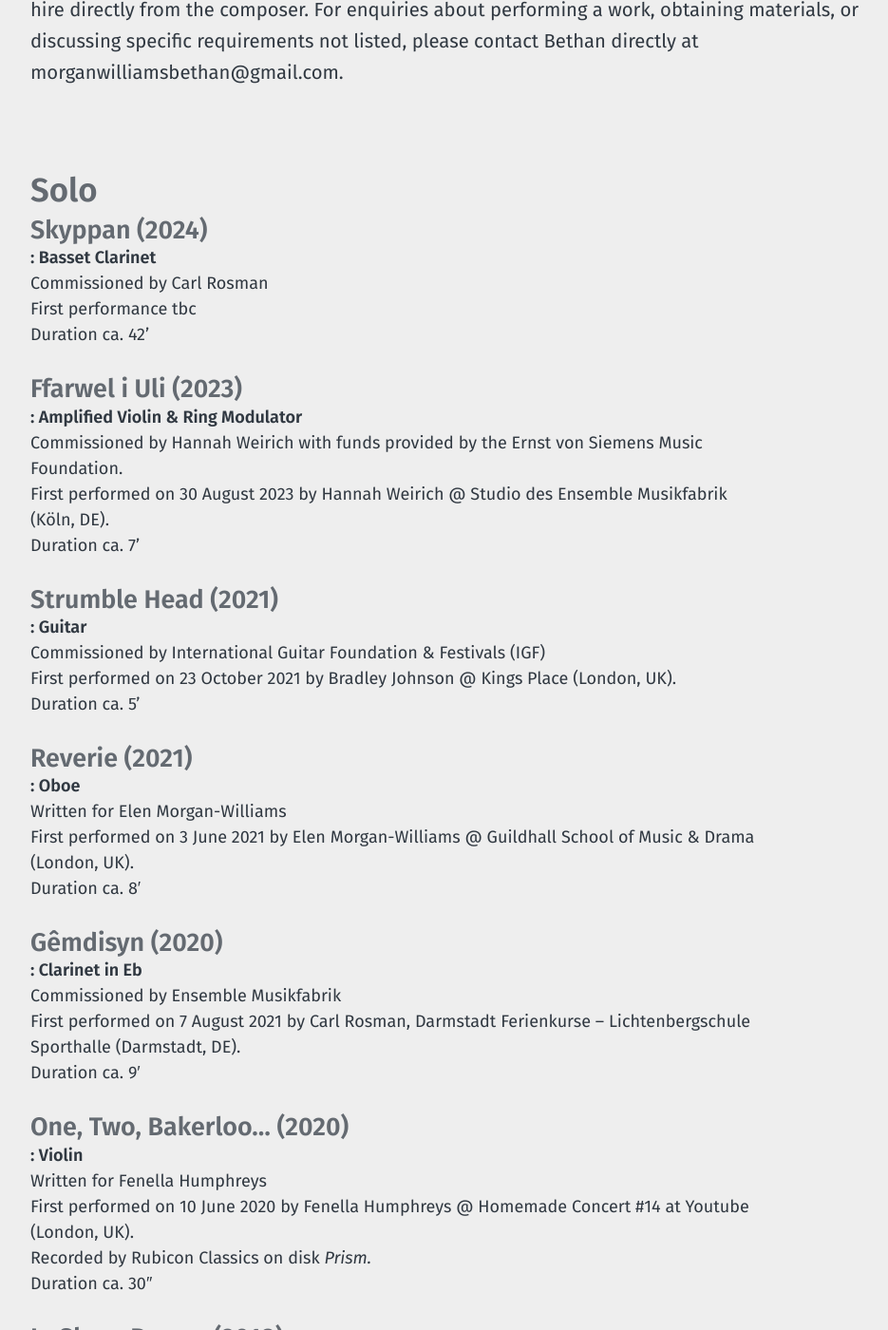
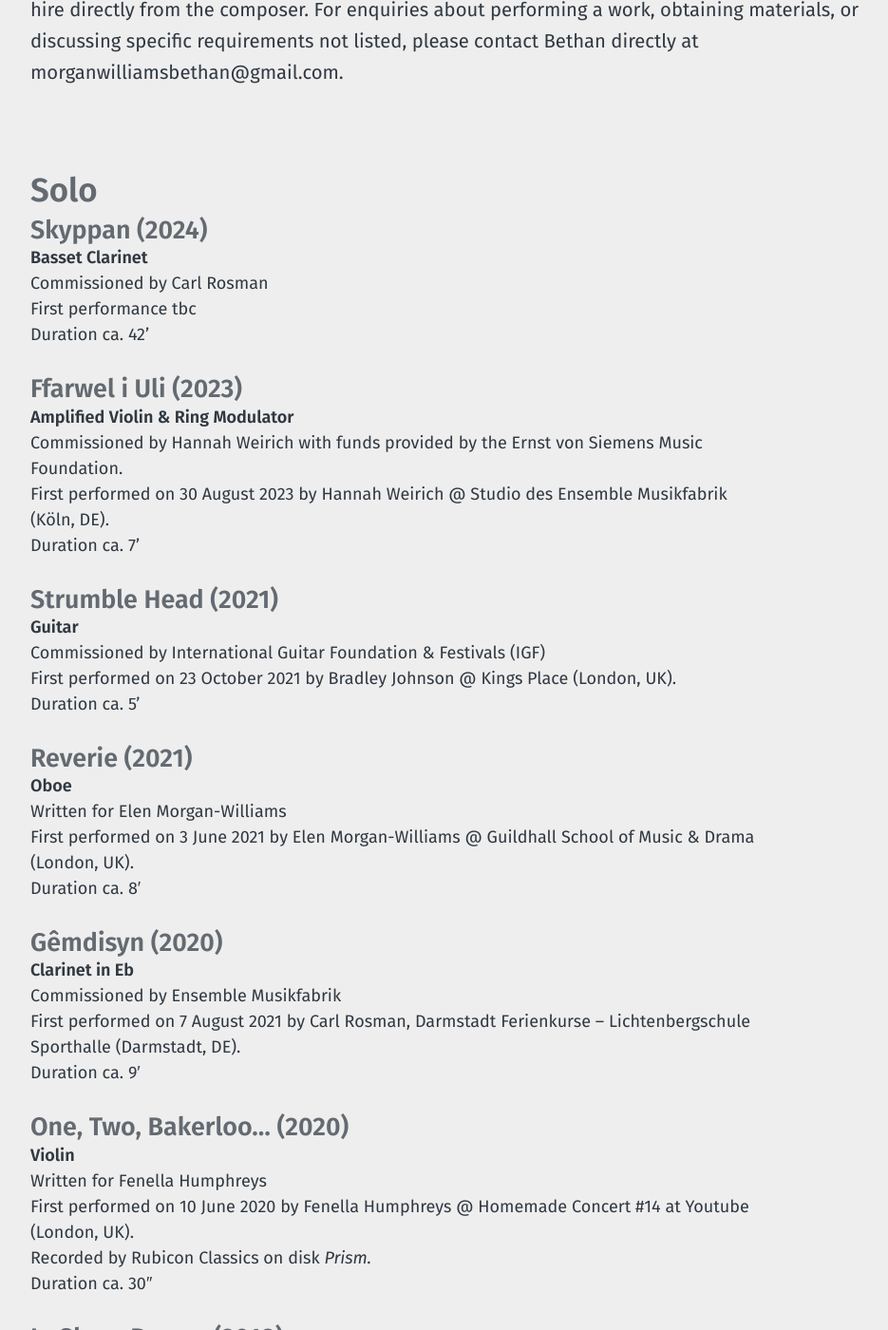
Before and after one commit to morganwilliamsb/website, a Jekyll site: the page built from works.md, in a window 1280 px wide and 1400 px high, scrolled down 306 px. Shown: the whole window at 95% size, without its empty margins (40-975 px from the left). Built offline with Jekyll 4.4.1, drawn with Linux system fonts in a browser that asks for light colours; some of the changed text lies outside the part shown.

Commit message:
Update works.md
removed : before instrumentation

```diff
--- a/works.md
+++ b/works.md
@@ -7,239 +7,239 @@ introduction: Here you will find a complete list of Bethan’s works, all of whi
 ## Solo
 
 ### Skyppan (2024)
-: **Basset Clarinet**
+**Basset Clarinet**
 : Commissioned by Carl Rosman
 : First performance tbc
 : Duration ca. 42’
 
 ### Ffarwel i Uli (2023)
-: **Amplified Violin & Ring Modulator**
+**Amplified Violin & Ring Modulator**
 : Commissioned by Hannah Weirich with funds provided by the Ernst von Siemens Music Foundation.
 : First performed on 30 August 2023 by Hannah Weirich @ Studio des Ensemble Musikfabrik (Köln, DE).
 : Duration ca. 7’
 
 ### Strumble Head (2021)
-: **Guitar**
+**Guitar**
 : Commissioned by International Guitar Foundation & Festivals (IGF)
 : First performed on 23 October 2021 by Bradley Johnson @ Kings Place (London, UK).
 : Duration ca. 5’
 
 ### Reverie (2021)
-: **Oboe**
+**Oboe**
 : Written for Elen Morgan-Williams
 : First performed on 3 June 2021 by Elen Morgan-Williams @ Guildhall School of Music & Drama (London, UK).
 : Duration ca. 8′
 
 ### Gêmdisyn (2020)
-: **Clarinet in Eb**
+**Clarinet in Eb**
 : Commissioned by Ensemble Musikfabrik
 : First performed on 7 August 2021 by Carl Rosman, Darmstadt Ferienkurse – Lichtenbergschule Sporthalle (Darmstadt, DE).
 : Duration ca. 9′
 
 ### One, Two, Bakerloo… (2020)
-: **Violin**
+**Violin**
 : Written for Fenella Humphreys
 : First performed on 10 June 2020 by Fenella Humphreys @ Homemade Concert #14 at Youtube (London, UK).
 : Recorded by Rubicon Classics on disk _Prism._
 : Duration ca. 30″
 
 ### In Sleep Braces (2018)
-: **Organ**
+**Organ**
 : Written for Giovanni Michelini
 : First performed on 23 July 2018 by Giovanni Michelini @ International Organ Festival Haarlem at St. Bavo’s Church (Haarlem, NL).
 : Duration ca. 5’20”
 
 ## A Ribbon At A Time (2018)
-: **Bassoon**
+**Bassoon**
 : Written for Georgie Powell
 : First performed on 30 July 2018 by Georgie Powell @ Darmstadt Ferienkurse (DE).
 : Duration ca. 3’
 
 ### Oceans (2013)
-: **Fixed Tape**
+**Fixed Tape**
 : Written for Bethan Morgan-Williams
 : First performed on 12 December 2013 by Bethan Morgan-Williams @ Crystal House (Manchester, UK).
 : Duration ca. 8’
 
 ### A Thornbush In My Strength (2013)
-: **Percussion**
+**Percussion**
 : First performed on 30 October 2013 by Delia Stevens (House of Bedlam) @ Royal Northern College of Music (Manchester, UK). Instrumentation: saron, snare drum, splash cymbal.
 : Duration ca. 3’30”
 
 ### Minstrels On Their Way Home (A Tribute to Debussy) (2013)
-: **Piano**
+**Piano**
 : First performed on 8 May 2012 by Leanne Cody @ Bridgewater Hall (Manchester, UK).
 : Duration ca. 3’30″
 
 ### The Turaco (2005)
-: **Piano**
+**Piano**
 : Written for Antonella Haywood.
 : Duration ca. 4′
 
 ## Chamber
 
 ### Trying to Use Words (2025)
-: **Singing Harpist & Dancer**
+**Singing Harpist & Dancer**
 : Commissioned by Jenna Vergeynst
 : First performed on 25 April 2025 by Jenna Vergeynst & Myrthe Bokelmann @ De Graaf (Ghent, BE).
 : Duration ca. 9’
 
 ### Gormod (2024)
-: **Oboe, Basset Clarinet, Euphonium, Viola, Cello**
+**Oboe, Basset Clarinet, Euphonium, Viola, Cello**
 : Commissioned by Berliner Festspiele/MaerzMusik, with funding from the Ernst von Siemens Music Foundation.
 : First performed on 20 March 2024 by Peter Veale, Carl Rosman, Maxime Morel, Axel Porath & Dirk Wietheger @ Radialsystem (Berlin, DE).
 : Duration ca. 12′
 
 ### Fleck (2023)
-: **Clarinet in Eb, Clarinet in A, Viola**
+**Clarinet in Eb, Clarinet in A, Viola**
 : Written for Darmstadt Ferienkurse
 : First performed on 18 August 2023 by Marcin Domagala, Yui Matsunaga and Yona Su @ Lichtenbergschule (Darmstadt, DE).
 : Duration ca. 10’
 
 ### Voices Go With You (2022)
-: **Alto Flute, Cello, Percussion, Piano**
+**Alto Flute, Cello, Percussion, Piano**
 : Commissioned by Psappha Ensemble
 : First performed on 12 May 2022 by Psappha Ensemble @ Hallé St. Peter’s (Manchester, UK).
 : Duration ca. 11’
 
 ### Parodi i Dri (2021)
-: **Clarinet in Bb, Violin, Piano**
+**Clarinet in Bb, Violin, Piano**
 : Commissioned by National Youth Arts Wales
 : First performed (virtual) on 21 October by Nathan Isaac, Nick Francis & Gwydion Rhys.
 : Duration ca. 5’30″
 
 ### Traces of a Disco (rev. 2021)
-: **Alto Flute, Bass Clarinet in Bb, Vibraphone, Cello, Double Bass**
+**Alto Flute, Bass Clarinet in Bb, Vibraphone, Cello, Double Bass**
 : Revised for new instrumentation.
 : Revised version first performed on 17 July 2021 by Clare Findlater, Heather Roche, Jake Brown, Colin Alexander & Tom Goodman (cond. Darren Bloom) @ LSO St. Luke’s (London, UK).
 : Duration ca. 6′
 
 ### Demeter’s Cry (2020)
-: **Violin, Accordion, Double Bass, Drum-kit**
+**Violin, Accordion, Double Bass, Drum-kit**
 : Commissioned by Fenella Humphreys with funding from The Marchus Trust.
 : First performed on 5 October 2020 by Fenella Humphreys, Iñigo Mikeleiz Berrade, Ben Griffiths & George Barton @ Chiltern Arts Festival (Henley-on-Thames, UK).
 : Duration ca. 6’30″
 
 ### Dog in the Moon (2020)
-: **Viola & Percussion**
+**Viola & Percussion**
 : Commissioned by the BBC & London Symphony Orchestra for Antoine Tamestit & Colin Currie.
 : First performed on 8 October by Antoine Tamestit & Colin Currie @ LSO St. Luke’s (London, UK).
 : Duration ca. 10′
 
 ### Datod (2020)
-: **Violin & Piano**
+**Violin & Piano**
 : Commissioned by the Park Lane Group with funds provided by the RVW Trust.
 : First performed on 13 July 2020 by Hannah Weirich & Ulrich Löffler @ Studio of Ensemble Musikfabrik (Köln, DE).
 : Duration ca. 8′
 
 ### Double Double (2018)
-: **String Quartet**
+**String Quartet**
 : Commissioned by Hilary Browning
 : First performed on 6 November 2019 by Equilibrium Ensemble @ University of Liverpool Lunchtime Concert Series (Liverpool, UK).
 : Duration ca. 14’30”
 
 ### Ghost Tongues (2018)
-: **String Quartet**
+**String Quartet**
 : Commissioned by the Royal Philharmonic Society through the Susan Bradshaw Composers Fund.
 : First performed on 11 July 2018 by the Ligeti Quartet @ Cheltenham Music Festival at Chapel Arts.
 : Duration ca. 11′
 
 ### Traces of a Disco (2018)
-: **Cimbalom, Bass Clarinet in Bb, Double Bass**
+**Cimbalom, Bass Clarinet in Bb, Double Bass**
 : Commissioned by Rachel Swanick with support from the Arts Council England, Psappha and the Whitworth Art Gallery.
 : First performed on 17 May 2018 by Psappha Ensemble @ Whitworth Art Gallery (Manchester, UK).
 : Duration ca. 5’40”
 
 ### The Cross & The Albatross (2017)
-: **Bassoon & Harpsichord**
+**Bassoon & Harpsichord**
 : Commissioned by Hugh Woolley
 : First performed on 7 May 2017 by Hugh Woolley and Stephen Giles @ Birmingham Conservatoire (UK).
 : Duration ca. 6’30”
 
 ### In Kenopsia (2017)
-: **Trombone & Live Electronics**
+**Trombone & Live Electronics**
 : Commissioned by Psappha in partnership with PRS for Music Foundation Talent Development.
 : First performed on 15 February 2017 by Tony Boorer & Bethan Morgan-Williams @ Hallé St. Michael’s (Manchester, UK).
 : Duration ca. 5’30”
 
 ### Enraptured (2015)
-: **Violin & Piano**
+**Violin & Piano**
 : First performed on 31 January 2016 by Paul Silverthorne & Aglaia Tarantino @ LSO St Luke’s (London, UK).
 : Duration ca. 8′
 
 ### In the Crypt (2015)
-: **Horn & Live Electronics**
+**Horn & Live Electronics**
 : First performed on 15 May 2015 by Alison Wilmshurst & Bethan Morgan-Williams @ Royal Northern College of Music (Manchester, UK).
 : Duration ca. 8′
 
 ### Helpings of Hell (2013)
-: **Flute & Double Bass**
+**Flute & Double Bass**
 : First performed on 2 July 2013 @ British Museum: RNCM 40th Anniversary Concert (London, UK).
 : Duration ca. 5′
 
 ### A Beautiful Dance With A Chainsaw (2012)
-: **2 Drum-kits, Piano, Electric Guitar, Violin, Cello**
+**2 Drum-kits, Piano, Electric Guitar, Violin, Cello**
 : First performed on 30 November 2012 by the Vulgar Display @ Royal Northern College of Music (Manchester, UK).
 : Duration ca. 7′
 
 ### News Bulletins (2012)
-: **Piano Trio**
+**Piano Trio**
 : First performed on 26 April 2012 by Bethan Morgan-Williams, Abel Selacoe & Leanne Cody @ Royal Northern College of Music (Manchester, UK).
 : Duration ca. 14′
 
 ### U Ty Uchaf (2006)
-: **Violin Quartet**
+**Violin Quartet**
 : First performed in June 2006 by Catherine Lord, Katie Sharp, Kate Suthers & Bethan Morgan-Williams @ Wells Cathedral School (UK).
 : Duration ca. 8′
 
 ### Bywyd Y Nant (2005)
-: **Violin Quartet**
+**Violin Quartet**
 : First performed in December 2005 by Catherine Lord, Katie Sharp, Kate Suthers & Bethan Morgan-Williams @ Wells Cathedral School (UK).
 : Duration ca. 6’30”
 
 ### Bryanston Jig (2002)
-: **2 Violins, Viola, 2 Double Basses, Bongos**
+**2 Violins, Viola, 2 Double Basses, Bongos**
 : First performed in August 2002 by Catherine Lord, Katie Sharp, Ben Weedon, David Heyes, Alfie Weedon & Bethan Morgan-Williams @ Bryanston College (UK).
 : Duration ca. 2′
 
 ## Ensemble
 
 ### Digon! (2025)
-: **Flute, Oboe, Soprano Saxophone, Bass Clarinet in Bb, Drum-kit, Piano (=Sampler), Violin, Viola, Cello**
+**Flute, Oboe, Soprano Saxophone, Bass Clarinet in Bb, Drum-kit, Piano (=Sampler), Violin, Viola, Cello**
 : A Saunders commission for ensemble mosaik
 : First performance on 17 January 2026 by ensemble mosaik (cond. Enno Poppe) @ Ultraschall Berlin (DE).
 : Duration ca. 15'
 
 ### ILDIO (2025)
-: **Piccolo, Oboe, Bass Clarinet, Bassoon, Trumpet (=Marching Kazoo), Trombone (=Slide Whistle), Piano, Harp (=Voice), Violin, Viola, Cello, Double Bass**
+**Piccolo, Oboe, Bass Clarinet, Bassoon, Trumpet (=Marching Kazoo), Trombone (=Slide Whistle), Piano, Harp (=Voice), Violin, Viola, Cello, Double Bass**
 : Commissioned by Birmingham Contemporary Music Group with the support of Arts Council England and BCMG’s Sound Investment scheme.
 : First performed on 22 June 2025 by Birmingham Contemporary Music Group & L’Instant Donné (cond. Catherine Larsen-Maguire) @ Bradshaw Hall, Royal Birmingham Conservatoire (Birmingham, UK).
 : Duration ca. 11’
 
 ### Gêmdis (2020)
-: **Flute (=Picc.), Oboe (=Slide Whistle/Cor.), Solo Clarinet in Eb, Horn in F (=Slide Whistle), Trombone (=Slide Whistle), Tuba (=Slide Whistle), Piano (=Slide Whistle)**
+**Flute (=Picc.), Oboe (=Slide Whistle/Cor.), Solo Clarinet in Eb, Horn in F (=Slide Whistle), Trombone (=Slide Whistle), Tuba (=Slide Whistle), Piano (=Slide Whistle)**
 : Written for Carl Rosman & Ensemble Musikfabrik as part of the Composer Collider Europe project (2017-20).
 : First performed 26 November 2022 by Ensemble Musikfabrik (cond. Christian Eggen) @ WDR Funkhaus (Köln, DE).
 : Duration ca. 17′
 
 ### Devil’s Elbow (2019)
-: **Flute (=Alto/D.Rec.), Clarinet in Bb (=B. Cl. in Bb), Soprano Trombone, 1P, Piano (=Sampler/Slide Whistle), Harp, Electric Guitar, Live Electronics, 2 Violins, Viola, Cello, Double Bass**
+**Flute (=Alto/D.Rec.), Clarinet in Bb (=B. Cl. in Bb), Soprano Trombone, 1P, Piano (=Sampler/Slide Whistle), Harp, Electric Guitar, Live Electronics, 2 Violins, Viola, Cello, Double Bass**
 : Commissioned by Uproar Ensemble
 : First performed on 28 February 2020 by Uproar Ensemble @ Chapel Arts Centre (Cardiff, UK).
 : Duration ca. 12′
 
 ### Severn (2019)
-: **Clarinet in A, Bass Clarinet in Bb, Mandolin, Guitar, Violin, Viola, Cello**
+**Clarinet in A, Bass Clarinet in Bb, Mandolin, Guitar, Violin, Viola, Cello**
 : First performed on 3 April 2019 by the New European Ensemble @ Korzo Theatre (Den Haag, NL).
 : Duration ca. 8′
 
 ### Speelklok II (2018)
-: **Mandolin, Accordion, Harpsichord, Celesta, Piano, Percussion**
+**Mandolin, Accordion, Harpsichord, Celesta, Piano, Percussion**
 : First performed on 24 January 2019 by the Spaceship Ensemble @ Koninklijk Conservatorium Den Haag (NL).
 : Duration ca. 7’30”
 
 ### Mirages in Pisa (2016)
-: **Flute (=Picc), Oboe (=Cor), Clarinet in A (=B.Cl. in Bb), Trumpet (=Picc), Horn, 1P, Piano, 2 Violins, Viola, 2 Cellos**
+**Flute (=Picc), Oboe (=Cor), Clarinet in A (=B.Cl. in Bb), Trumpet (=Picc), Horn, 1P, Piano, 2 Violins, Viola, 2 Cellos**
 : Commissioned by the Royal Liverpool Philharmonic Orchestra through the Christopher Brooks Composition Prize, supported by the Rushworth Foundation.
 : First performed on 26 October 2016 by Ensemble 10/10 & Clark Rundell @ St. George’s Hall Liverpool (UK).
 : Duration ca. 12’
@@ -247,73 +247,73 @@ introduction: Here you will find a complete list of Bethan’s works, all of whi
 ## Orchestra
 
 ### Parti Di-ffiniau (2022)
-: **3333 / 4331 / 1T 3P 1Pno 1Hp / 12.10.8.6.4**
+**3333 / 4331 / 1T 3P 1Pno 1Hp / 12.10.8.6.4**
 : Commissioned by the City of Birmingham Symphony Orchestra (CBSO).
 : First performed on 29 January 2023 by the CBSO (cond. Clark Rundell) @ Symphony Hall (Birmingham, UK).
 : Duration ca. 4′
 
 ### The Promenaders (2017)
-: **2222 / 223 / 1T 2P 1H 1BG (opt.) / 10.8.6.4.2**
+**2222 / 223 / 1T 2P 1H 1BG (opt.) / 10.8.6.4.2**
 : Commissioned by the Promenade Concert Orchestra.
 : First performed on 21 May 2017 by the Promenade Concert Orchestra & Howard Rogerson @ The Platform (Morecambe, UK).
 : Duration ca. 6’
 
 ### KNO<sub>3</sub> (2016)
-: **2222 / 2Hn / 1T 3P / 12.10.8.6.4**
+**2222 / 2Hn / 1T 3P / 12.10.8.6.4**
 : Commissioned by the International Conductors Festival.
 : First performed on 29 July 2016 by the Piccadilly Symphony Orchestra & Xavier Cloete @ Norton Centre for the Arts (Danville KY, USA).
 : Duration ca. 6’
 
 ### Scoot (2015)
-: **3333 / 4331 / 1T 2P 1Cel 1Hp / 14.12.10.8.6**
+**3333 / 4331 / 1T 2P 1Cel 1Hp / 14.12.10.8.6**
 : Commissioned by the London Symphony Orchestra through the LSO Discovery Panufnik Composers Scheme, supported by the Helen Hamlyn Trust.
 : First performed on 11 March 2016 by the London Symphony Orchestra & François-Xavier Roth @ LSO St. Luke’s (London, UK).
 : Recorded by LSO Live on disk _Panufnik Legacies III_.
 : Duration ca. 4’
 
 ### Harangue (2014)
-: **4243 / 311 / 1T 3P 1Pno 1BG 1Cel 1Hp / Solo Hn / 10.8.6.4.2**
+**4243 / 311 / 1T 3P 1Pno 1BG 1Cel 1Hp / Solo Hn / 10.8.6.4.2**
 : First performed on 10 May 2014 by Alex Wildsmith & RNCM Brand New Orchestra @ Royal Northern College of Music (Manchester, UK).
 : Duration ca. 9’
 
 ### After Every Fourth or Fifth Question (2010)
-: **2222 / 22 / 2P 1Pno / 10.8.6.6.2**
+**2222 / 22 / 2P 1Pno / 10.8.6.6.2**
 : First performed on 3 October 2010 by RNCM Brand New Orchestra @ Royal Northern College of Music (Manchester, UK).
 : Duration ca. 9’
 
 ### arr. Three Pieces for Beginner String Orchestra (2007)
-: **String Orchestra**
+**String Orchestra**
 : First performed in February 2007 by WYMSO & Catherine Lord @ Wells Cathedral School (UK).
 : Duration ca. 4’
 
 ### Two Shadows Taking Pictures (2007)
-: **String Orchestra**
+**String Orchestra**
 : First performed in February 2007 by the Wells Cathedral School String Ensemble & Catherine Lord @ Royal Northern College of Music (Manchester, UK).
 : Duration ca. 7’30”
 
 ### Hen Daith (2005)
-: **String Orchestra**
+**String Orchestra**
 : First performed in June 2005 by the Wells Cathedral School String Ensemble & Catherine Lord @ Colston Hall (Bristol, UK).
 : Duration ca. 5’
 
 ## Vocal
 
 ### Shilly Shally (2021)
-: **Soprano & Piano**
+**Soprano & Piano**
 : Text by Bethan Morgan-Williams
 : Written for Sarah Dacey as part of the CoDI opera project
 : First performed on 26 July 2021 by Sarah Dacey & Christopher Williams @ Cardiff University (UK).
 : Duration ca. 5′
 
 ### Cusan Aderyn (2019)
-: **Soprano & Piano Trio**
+**Soprano & Piano Trio**
 : Text by Richard Llwyd
 : Commissioned by Canolfan Gerdd William Mathias
 : First performed on 16 October 2021 by Alys Roberts, Sara Trickey, Sebastian Van Kuijk & Iwan Llewelyn-Jones @ Galeri Arts (Caernarfon, UK).
 : Duration ca. 5′
 
 ### arr. Liverpool Lullaby (2019)
-: **Mezzo-Soprano & Piano**
+**Mezzo-Soprano & Piano**
 : Text by Stan Kelly
 : Commissioned by Sandra Parr
 : First performed on 29 September 2019 by Jennifer Johnston & Marina Staneva @ Music Room (Liverpool, UK).
@@ -321,24 +321,24 @@ introduction: Here you will find a complete list of Bethan’s works, all of whi
 : Duration ca. 6’
 
 ### Coming ‘Round Again (2017)
-: **SSA, Percussion, Piano**
+**SSA, Percussion, Piano**
 : Text by Matthew Hill
 : First performed on 2 July 2017 by the Liverpool Philharmonic Youth Choir @ Royal Philharmonic Hall (Liverpool, UK).
 : Duration ca. 4’
 
 ### Walk With Me (2014)
-: **Mezzo-Soprano & Piano**
+**Mezzo-Soprano & Piano**
 : Text by Beatrice Wallbank
 : First performed on 22 April 2023 by Jessica Summers and Jelena Makarova @ Holy Trinity Church Hereford (Hereford, UK).
 : Duration ca. 6’
 
 ### Sleepwalking (2011)
-: **Soprano & Piano**
+**Soprano & Piano**
 : Text by Carly Hinds
 : Duration ca. 3’
 
 ### Remembrance (2006)
-: **Alto, Alto Flute, Violin, Viola, Bass Clarinet in Bb**
+**Alto, Alto Flute, Violin, Viola, Bass Clarinet in Bb**
 : Text by Laurence Binyon
 : First performed on 12 November 2006 by Jessica Radcliffe @ Wells Cathedral School (UK).
 : Duration ca. 5’30
```
